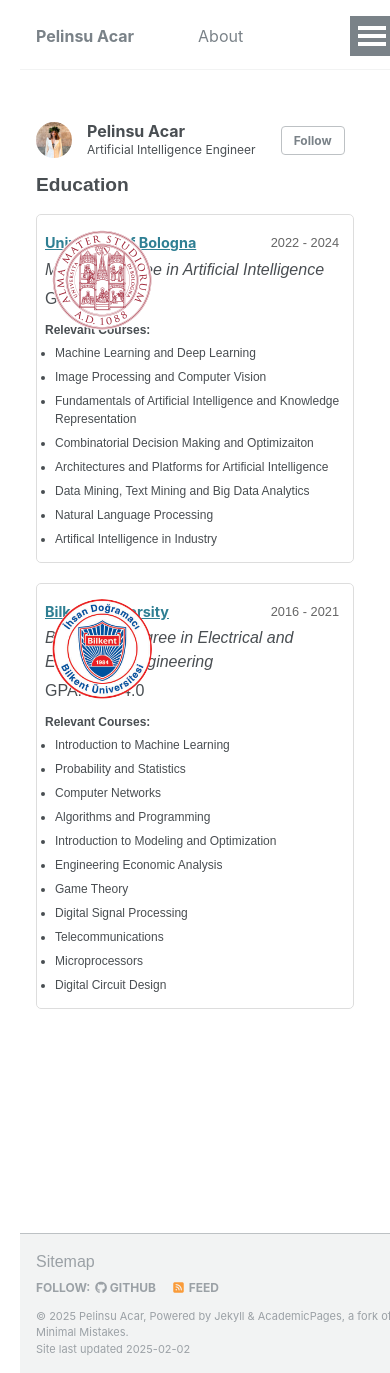
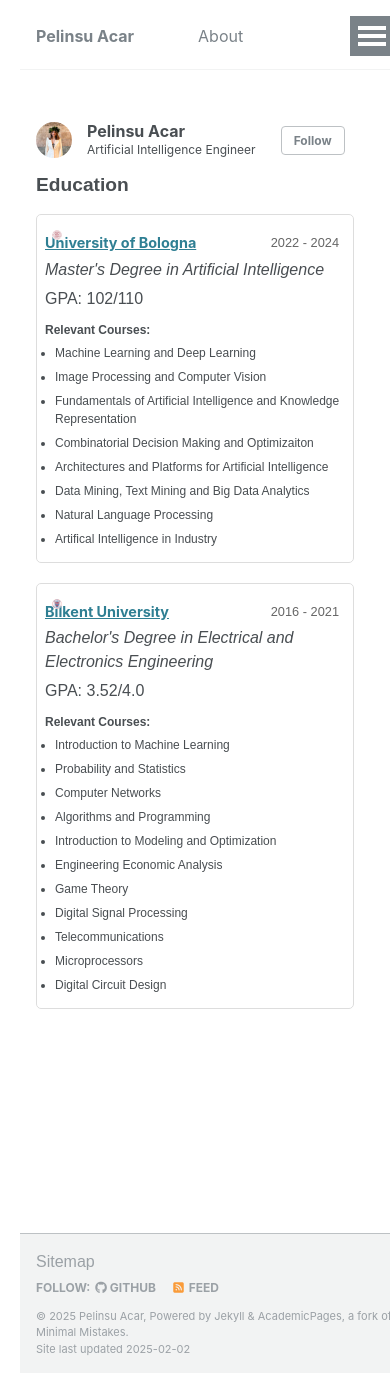
Before and after one commit to pelinsuacar/pelinsuacar.github.io, a Jekyll site: the page built from _pages/education.md, in a window 390 px wide and 1373 px high. Built offline with Jekyll 4.4.1, drawn with Linux system fonts in a browser that asks for light colours.

Commit message:
Update education.html

```diff
--- a/_layouts/education.html
+++ b/_layouts/education.html
@@ -122,6 +122,10 @@ layout: default
     width: 100%; /* Make the items full width */
     padding: 10px;
   }
+  .education-item a img {
+    width: 20px; /* Smaller images */
+    height: 20px;
+  }
 
   .education-details {
     margin-left: 0;
@@ -154,6 +158,10 @@ layout: default
   .education-item {
     padding: 8px; /* Reduce padding for smaller screens */
   }
+  .education-item a img {
+    width: 10px; /* Even smaller images */
+    height: 10px;
+  }
 
   .education-header h3 {
     font-size: 0.9em;
```
